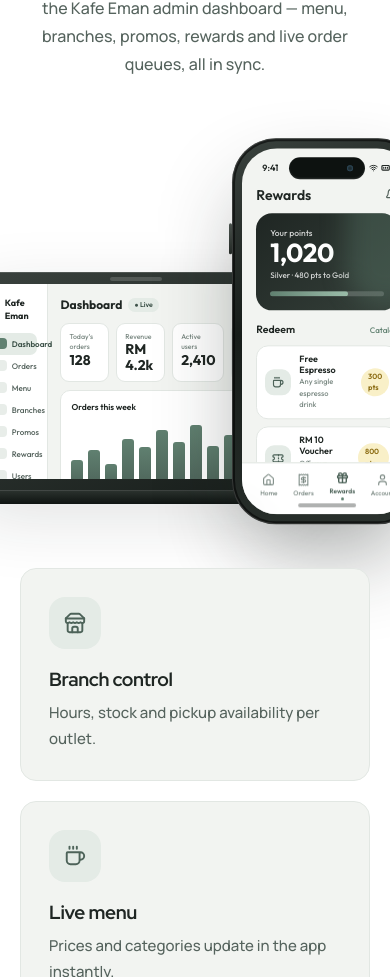
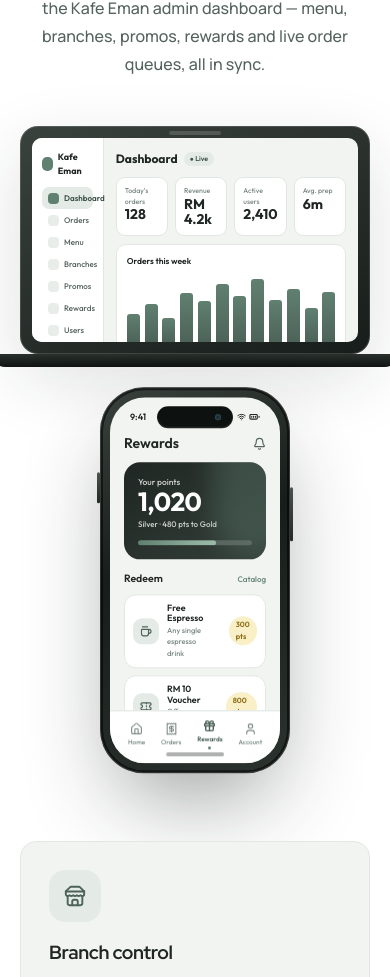
Before and after one commit to mawlid1431/Kafe_app, a React (Vite) app in the folder Admin/: page / in a window 390 px wide. Shown: the part 7339-8316 px from the top of the page. Built offline with nearby package versions, Linux system fonts and the light colour scheme.

Commit message:
fixed laning page bug 13

```diff
--- a/Admin/src/landing/LandingPage.tsx
+++ b/Admin/src/landing/LandingPage.tsx
@@ -446,29 +446,11 @@
               lead="Every order placed in the app lands instantly in the Kafe Eman admin dashboard — menu, branches, promos, rewards and live order queues, all in sync."
             />
 
-            <Reveal
-              kind="zoom"
-              delay={120}
-              style={{
-                position: 'relative',
-                marginTop: '4rem',
-                display: 'flex',
-                justifyContent: 'center',
-                alignItems: 'flex-end',
-                gap: '0',
-              }}
-            >
+            <Reveal kind="zoom" delay={120} className="lp-cluster">
               <LaptopMockup>
                 <AdminDashboardScreen />
               </LaptopMockup>
-              <div
-                style={{
-                  marginLeft: '-4.5rem',
-                  marginBottom: '-1.5rem',
-                  zIndex: 2,
-                  flex: 'none',
-                }}
-              >
+              <div className="lp-cluster__phone">
                 <PhoneMockup width={190} float>
                   <RewardsScreen />
                 </PhoneMockup>
@@ -591,6 +573,9 @@
                 <div
                   key={String(reverse)}
                   className={`lp-marquee__track${reverse ? ' lp-marquee__track--reverse' : ''}`}
+                  /* The second row repeats the same quotes purely for visual
+                     density, so it is hidden from assistive tech. */
+                  aria-hidden={reverse || undefined}
                 >
                   {[0, 1].map((copy) => (
                     <div key={copy} style={{ display: 'flex', gap: '1.25rem' }} aria-hidden={copy === 1}>
--- a/Admin/src/landing/landing.css
+++ b/Admin/src/landing/landing.css
@@ -1763,6 +1763,37 @@
   background: linear-gradient(180deg, var(--lp-accent), var(--lp-accent-dark));
   transform-origin: bottom;
   animation: lp-bar-grow 1s var(--lp-ease) both;
+}
+
+/* Device cluster: laptop with a phone tucked in front of it. Stacks and
+   un-overlaps on small screens so nothing gets cramped. */
+.lp-cluster {
+  position: relative;
+  display: flex;
+  align-items: flex-end;
+  justify-content: center;
+  margin-top: 4rem;
+}
+
+.lp-cluster__phone {
+  flex: none;
+  z-index: 2;
+  margin-left: -4.5rem;
+  margin-bottom: -1.5rem;
+}
+
+@media (max-width: 820px) {
+  .lp-cluster {
+    flex-direction: column;
+    align-items: center;
+    gap: 1.5rem;
+    margin-top: 3rem;
+  }
+
+  .lp-cluster__phone {
+    margin-left: 0;
+    margin-bottom: 0;
+  }
 }
 
 /* ============================================================
```
